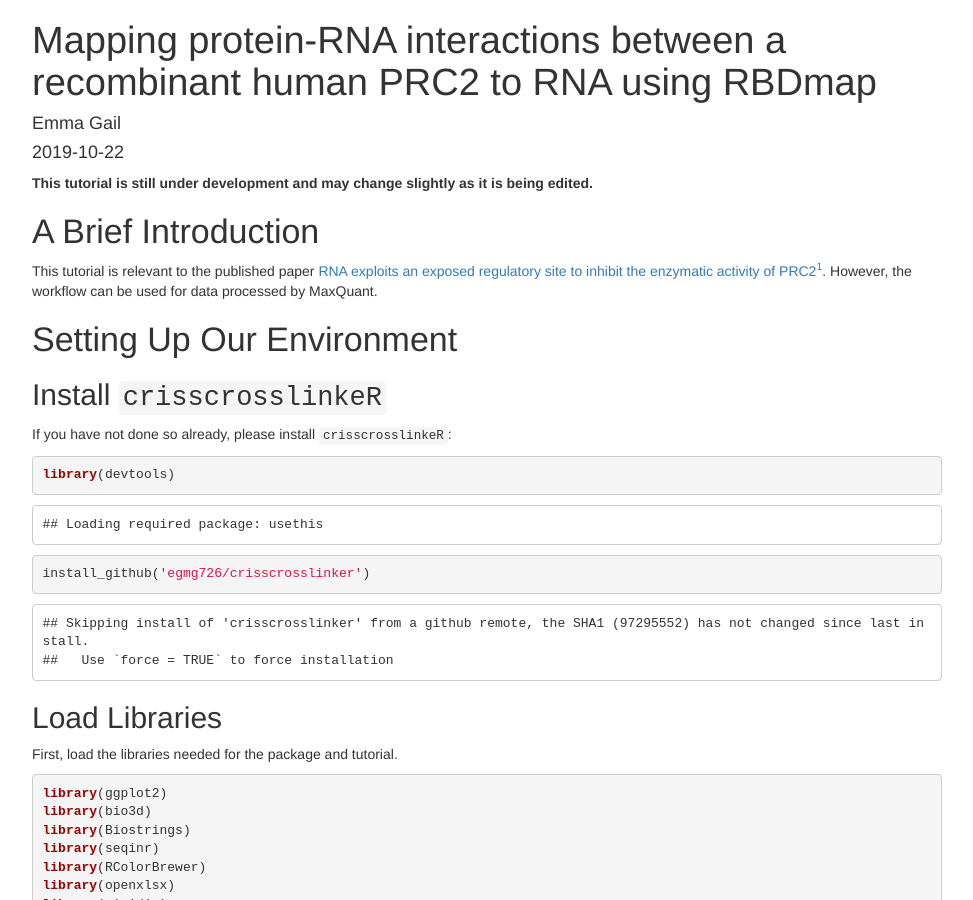
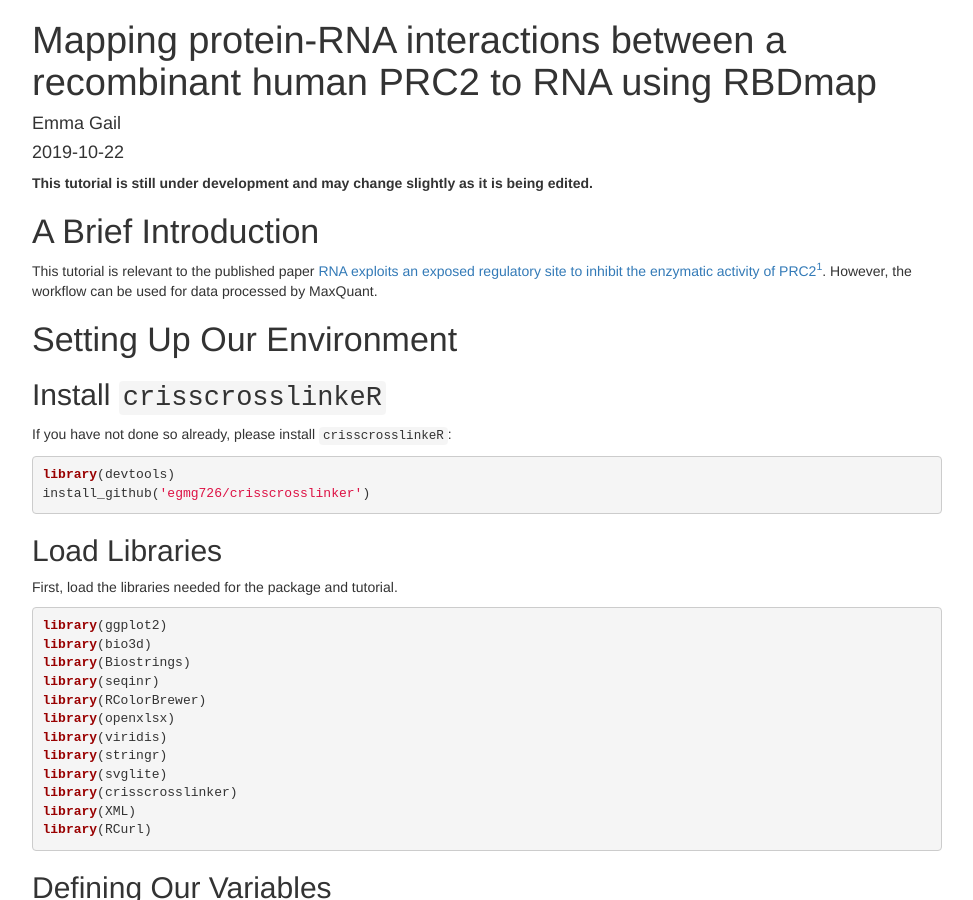
Before and after one commit to egmg726/egmg726.github.io, a Jekyll site: the page crisscrosslinker/nsmb_pipeline_rbdmap.html, which Jekyll copies as it is, in a window 1280 px wide and 900 px high. Shown: the whole window, without its empty margins (153-1126 px from the left). Built offline with Jekyll 4.4.1, drawn with Linux system fonts in a browser that asks for light colours; formulas are drawn with MathJax 3; some of the changed text lies outside the part shown.

Commit message:
minor anual changes

```diff
--- a/crisscrosslinker/nsmb_pipeline_rbdmap.html
+++ b/crisscrosslinker/nsmb_pipeline_rbdmap.html
@@ -195,11 +195,9 @@ summary {
 <div id="install-crisscrosslinker" class="section level2">
 <h2>Install <code>crisscrosslinkeR</code></h2>
 <p>If you have not done so already, please install <code>crisscrosslinkeR</code>:</p>
-<pre class="r"><code>library(devtools)</code></pre>
-<pre><code>## Loading required package: usethis</code></pre>
-<pre class="r"><code>install_github(&#39;egmg726/crisscrosslinker&#39;)</code></pre>
-<pre><code>## Skipping install of &#39;crisscrosslinker&#39; from a github remote, the SHA1 (97295552) has not changed since last install.
-##   Use `force = TRUE` to force installation</code></pre>
+<pre class="r"><code>library(devtools)
+install_github(&#39;egmg726/crisscrosslinker&#39;)</code></pre>
+
 </div>
 <div id="load-libraries" class="section level2">
 <h2>Load Libraries</h2>
@@ -558,7 +556,7 @@ protein_dict</code></pre>
           colors = c(&quot;#f8a1be&quot;,&quot;#ffb6b1&quot;), # hexcodes
           file.name = &#39;pymol_hexcodes.pml&#39;) </code></pre>
 <p><img src="nsmb_rbdmap_new_html_files/figure-html/unnamed-chunk-22-4.png" width="672" /></p>
-<p>\begin{fullwidth}  } \end{fullwidth}</p>
+<p><img src="https://raw.githubusercontent.com/egmg726/egmg726.github.io/master/img/workflows/prc2_rbdmap/prc2_rbd_all.png" width="672" /></p>
 </div>
 </div>
 <div id="visualizing-multiple-repeats" class="section level1">
```
